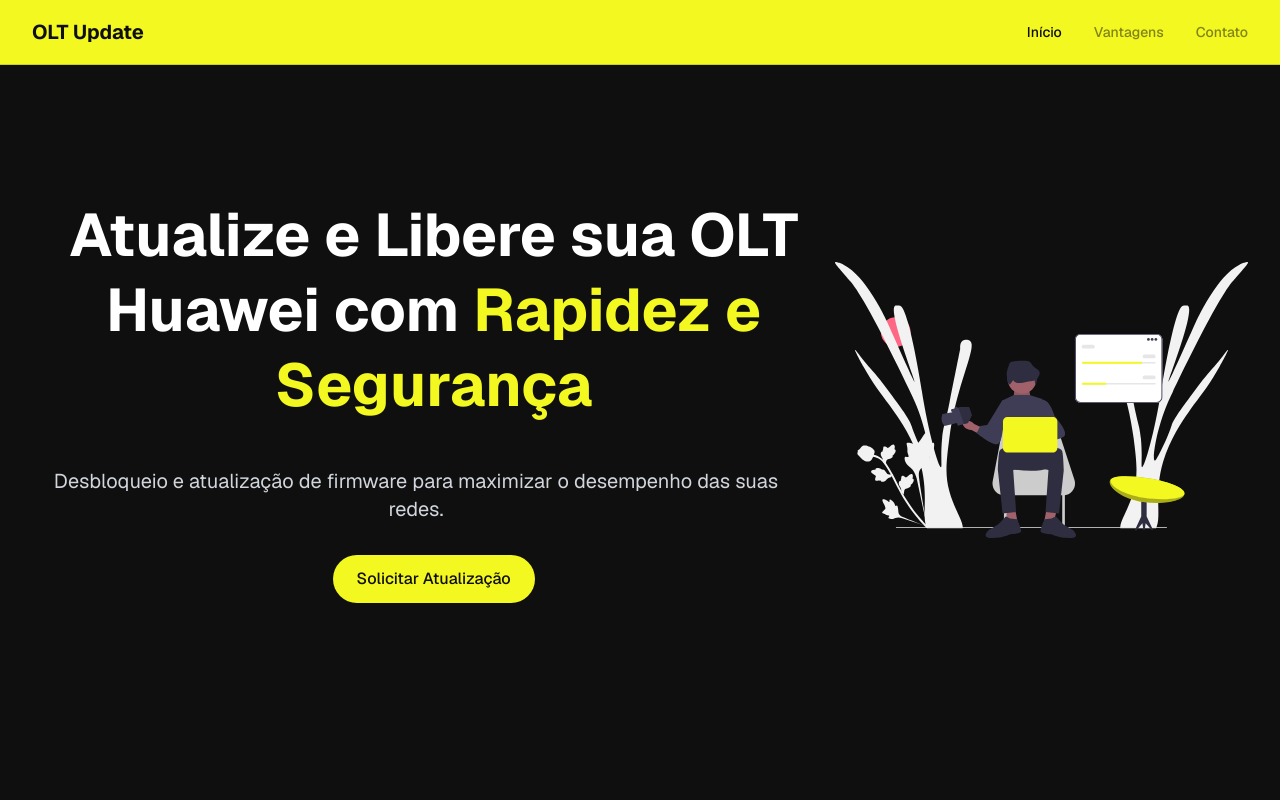
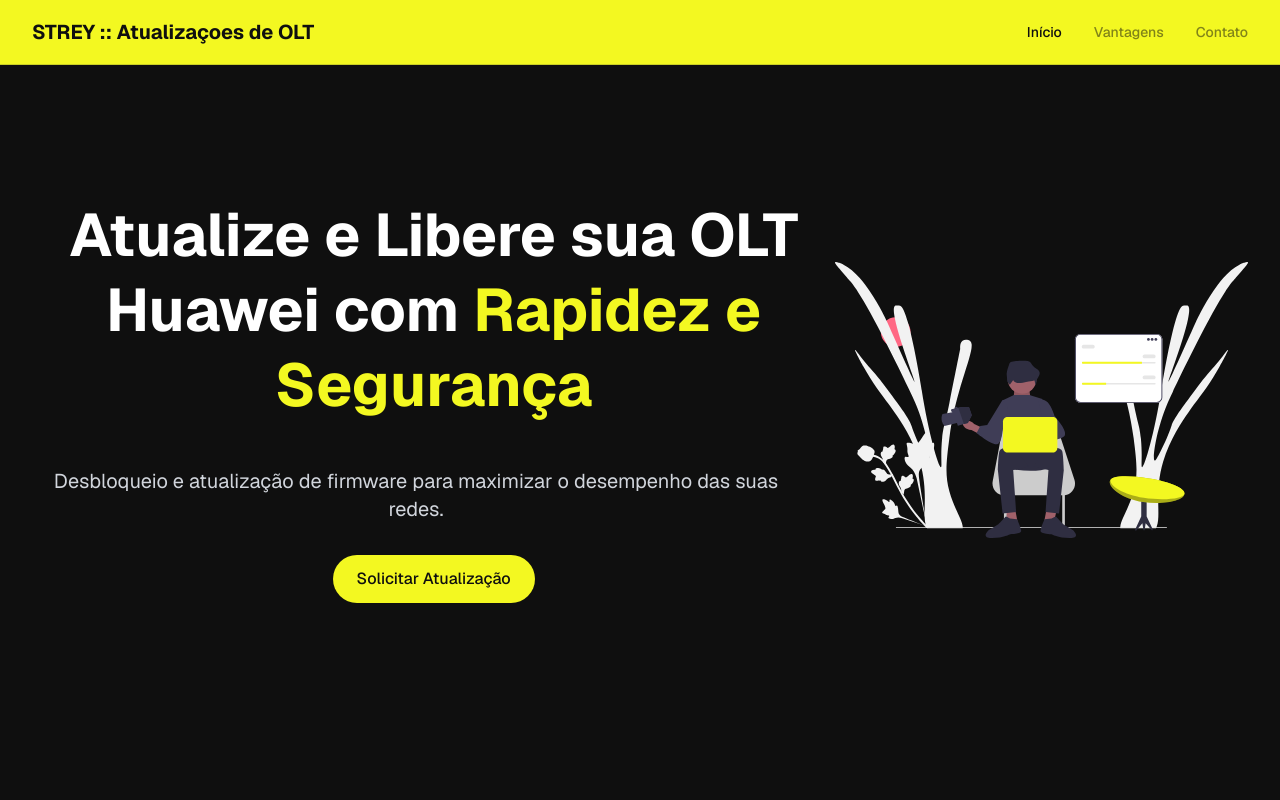
Before and after one commit to ismaelstrey/desbloqueio_olt, a Next.js app: page / in a window 1280 px wide. Shown: the top 800 px of the page. Built offline with nearby package versions, Linux system fonts and the light colour scheme.

Commit message:
docs(Navbar): update title text to reflect new branding
The title text in the Navbar component was updated to "STREY :: Atualizaçoes de OLT" to align with the new branding and provide clearer context for users.

```diff
--- a/src/components/Navbar.tsx
+++ b/src/components/Navbar.tsx
@@ -50,7 +50,7 @@
             transition={{ duration: 0.5, delay: 0.2 }}
             className="text-xl font-bold text-background"
           >
-            OLT Update
+            STREY :: Atualizaçoes de OLT
           </motion.div>
 
           {/* Desktop Menu */}
```
